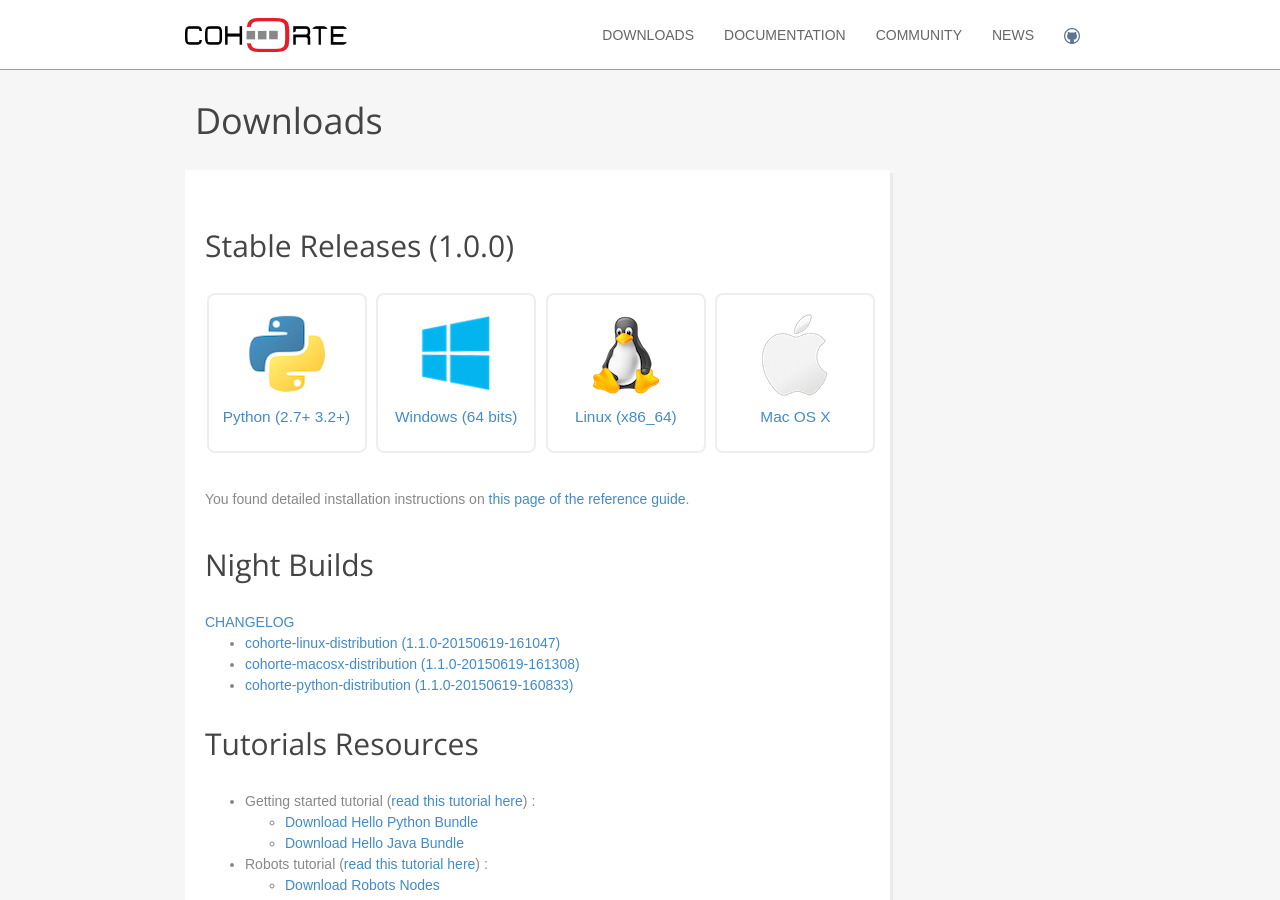
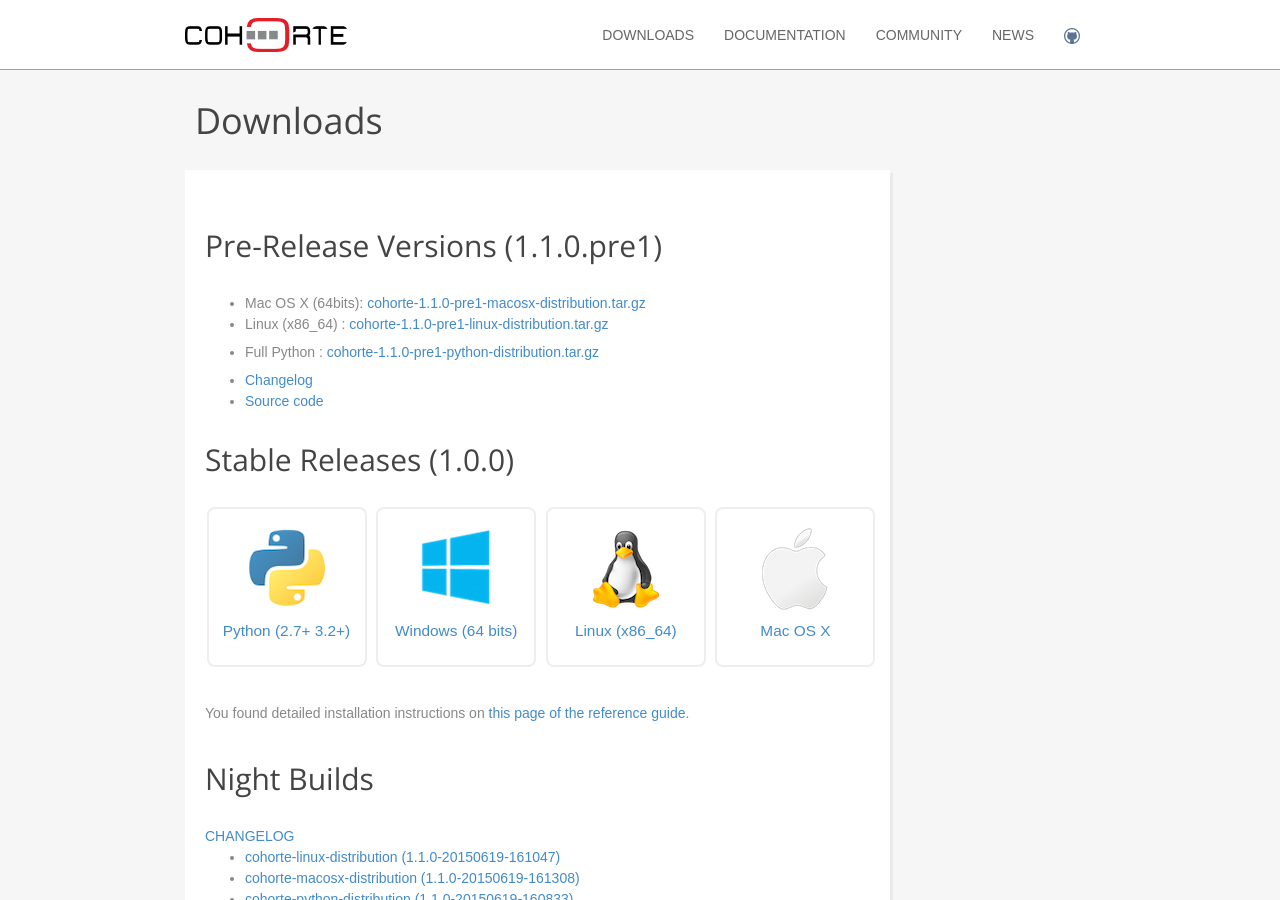
Before and after one commit to cohorte/cohorte.github.io, a Jekyll site: the page built from downloads/index.md, in a window 1280 px wide and 900 px high. Built offline with Jekyll 4.4.1, drawn with Linux system fonts in a browser that asks for light colours.

Commit message:
update download

```diff
--- a/downloads/index.md
+++ b/downloads/index.md
@@ -6,18 +6,18 @@
 comments: false
 ---
 
-<!--
-
-## Pre-Release Versions (1.0.0.pre1)
-
-* Mac OS X (64bits): [cohorte-1.0.0-pre1-macosx-distribution.tar.gz](http://repo.isandlatech.com/downloads/cohorte/1.x/cohorte-1.0.0pre1-macosx-distribution.tar.gz)
-* Linux (x86_64) : [cohorte-1.0.0-pre1-linux-distribution.tar.gz](http://repo.isandlatech.com/downloads/cohorte/1.x/cohorte-1.0.0-pre1-linux-distribution.tar.gz)
-* Full Python : [cohorte-1.0.0-pre1-python-distribution.tar.gz](http://repo.isandlatech.com/downloads/cohorte/1.x/cohorte-1.0.0-pre1-python-distribution.tar.gz)
 
 
-* [Source code](https://github.com/isandlaTech/cohorte-platforms/releases/tag/v1.0.0-pre1)
+## Pre-Release Versions (1.1.0.pre1)
 
--->
+* Mac OS X (64bits): [cohorte-1.1.0-pre1-macosx-distribution.tar.gz](http://repo.isandlatech.com/downloads/cohorte/1.1.0-pre/cohorte-1.1.0-pre1-macosx-distribution.tar.gz)
+* Linux (x86_64) : [cohorte-1.1.0-pre1-linux-distribution.tar.gz](http://repo.isandlatech.com/downloads/cohorte/1.1.0-pre/cohorte-1.1.0-pre1-linux-distribution.tar.gz)
+* Full Python : [cohorte-1.1.0-pre1-python-distribution.tar.gz](http://repo.isandlatech.com/downloads/cohorte/1.1.0-pre/cohorte-1.1.0-pre1-python-distribution.tar.gz)
+
+* [Changelog](http://repo.isandlatech.com/maven/snapshots/org/cohorte/platforms/cohorte/1.1.0-SNAPSHOT/cohorte-1.1.0-20150618.070704-1-changelog.txt)
+* [Source code](https://github.com/isandlaTech/cohorte-platforms/releases/tag/1.1.0-pre1)
+
+
 
 ## Stable Releases (1.0.0)
 
```
